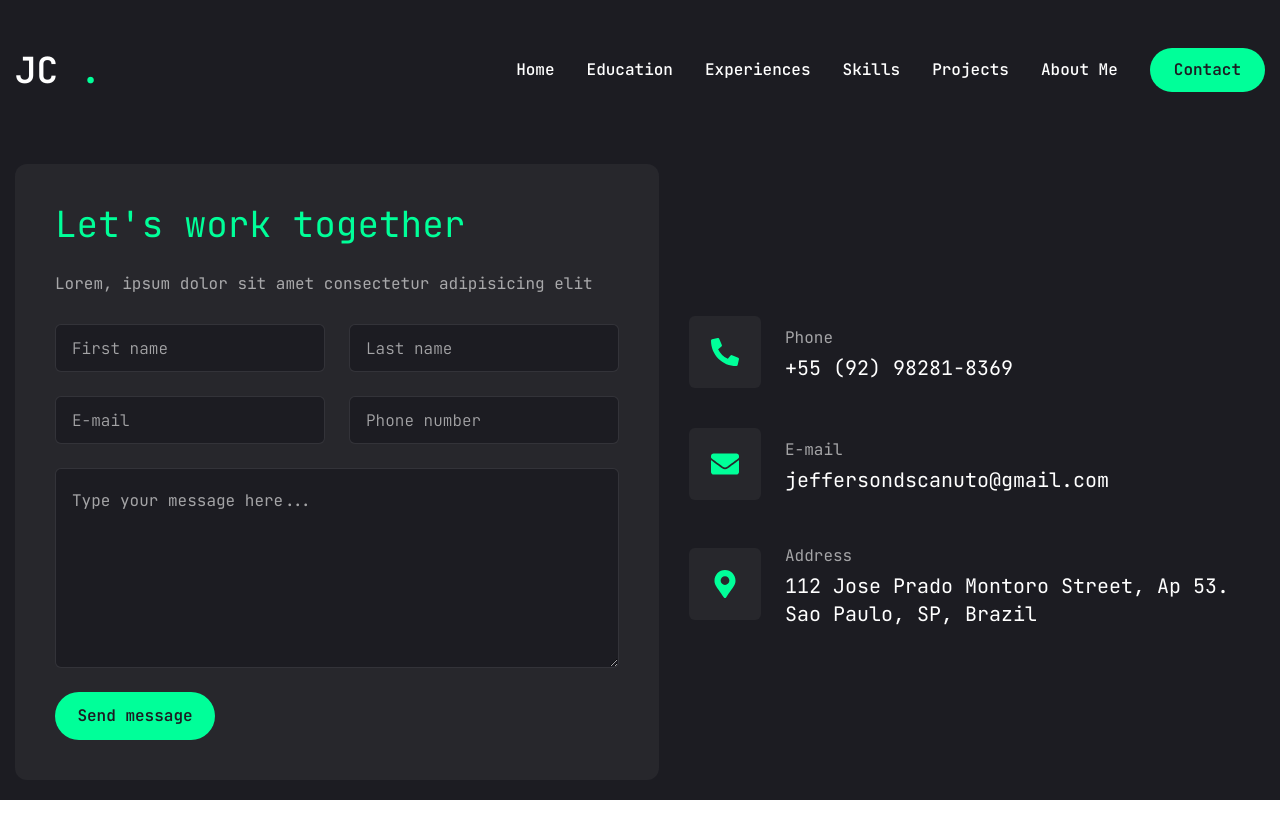
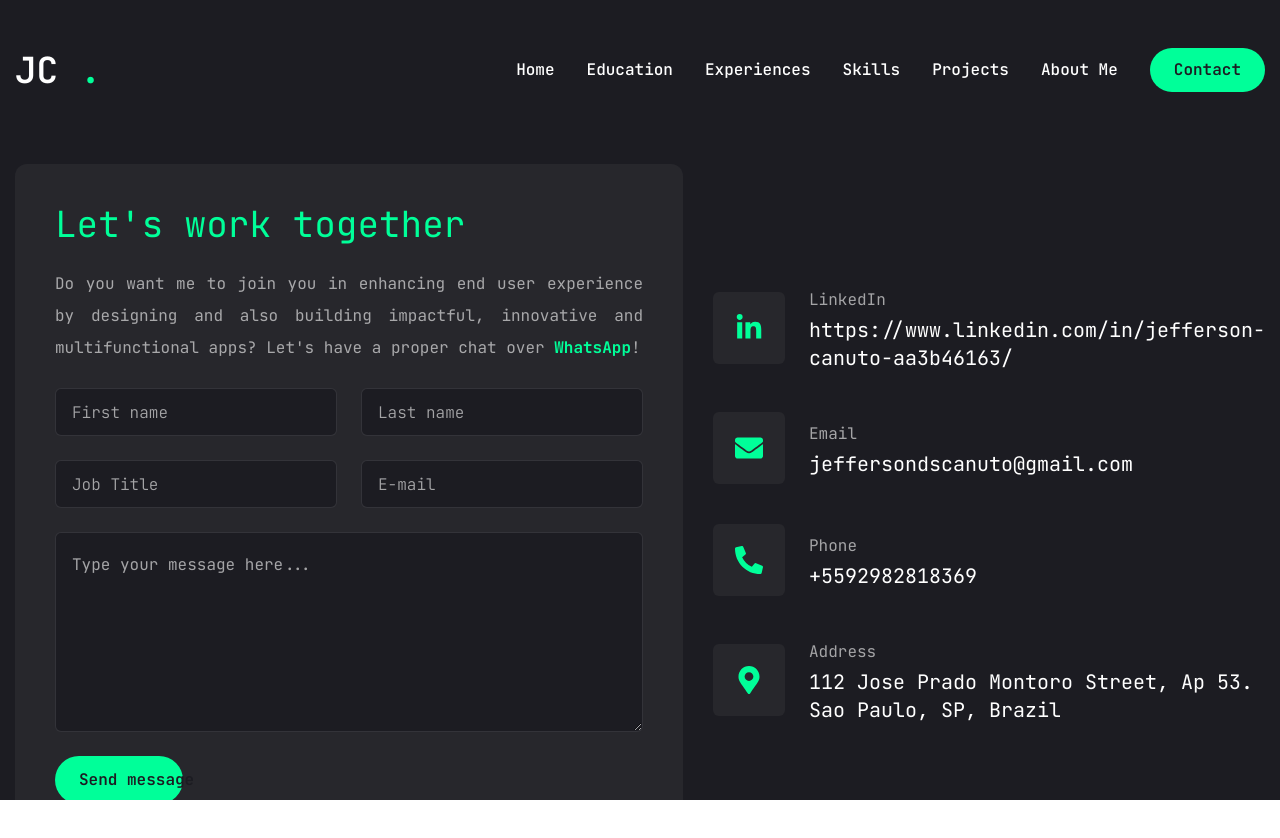
Before and after one commit to JeffersonCanuto/jefferson-portfolio, a Next.js app: page /contact in a window 1280 px wide. Shown: the top 838 px of the page. Before the commit the page ends 804 px from the top, so only its background shows below. Built offline with nearby package versions, Linux system fonts and the light colour scheme.

Commit message:
feat: implement Contact page

```diff
--- a/src/app/contact/page.jsx
+++ b/src/app/contact/page.jsx
@@ -3,26 +3,33 @@
 import { Button } from "@/components/ui/button";
 import { Input } from "@/components/ui/input";
 import { Textarea } from "@/components/ui/textarea";
+import Link from "next/link";
 
-import { FaPhoneAlt, FaEnvelope, FaMapMarkerAlt } from "react-icons/fa";
+import { FaWhatsapp, FaPhoneAlt, FaLinkedinIn, FaEnvelope, FaMapMarkerAlt } from "react-icons/fa";
 
 import { motion } from "framer-motion";
 
 const infos = [
     {
         index: 1,
-        icon: <FaPhoneAlt />,
-        title: "Phone",
-        description: "+55 (92) 98281-8369"
+        icon: <FaLinkedinIn />,
+        title: "LinkedIn",
+        description: "https://www.linkedin.com/in/jefferson-canuto-aa3b46163/"
     },
     {
         index: 2,
         icon: <FaEnvelope />,
-        title: "E-mail",
+        title: "Email",
         description: "jeffersondscanuto@gmail.com"
     },
     {
         index: 3,
+        icon: <FaPhoneAlt />,
+        title: "Phone",
+        description: "+5592982818369"
+    },
+    {
+        index: 4,
         icon: <FaMapMarkerAlt />,
         title: "Address",
         description: "112 Jose Prado Montoro Street, Ap 53. Sao Paulo, SP, Brazil"
@@ -43,24 +50,27 @@ function Contact() {
             }}
             className="py-6"
         >
-            <div className="container mx-auto">
+            <div className="container mx-auto cursor-default">
                 <div className="flex flex-col xl:flex-row gap-[30px]">
                     {/* Form */}
                     <div className="xl:h-[54%] order-2 xl:order-none ">
                         <form className="flex flex-col gap-6 p-10 bg-[#27272c] rounded-xl">
                             <h3 className="text-4xl text-accent">Let's work together</h3>
-                            <p className="text-white/60">Lorem, ipsum dolor sit amet consectetur adipisicing elit</p>
+                            <p className="text-white/60 text-justify">Do you want me to join you in enhancing end user experience by designing and also building impactful, innovative and multifunctional apps? Let's have a proper chat over <b className="text-accent">WhatsApp</b>!</p>
                             {/* Input */}
                             <div className="grid grid-cols-1 md:grid-cols-2 gap-6">
                                 <Input type="firstName" placeholder="First name"/>
                                 <Input type="lastName" placeholder="Last name"/>
+                                <Input type="jobTitle" placeholder="Job Title"/>
                                 <Input type="email" placeholder="E-mail"/>
-                                <Input type="phone" placeholder="Phone number"/>
                             </div>
                             {/* Textarea */}
                             <Textarea className="h-[200px]" placeholder="Type your message here..."/>
                             {/* Button */}
-                            <Button size="md" className="max-w-40">Send message</Button>
+                            <Button size="md" className="max-w-[10vw] flex justify-between">
+                                Send message
+                                <FaWhatsapp className="text-2xl text-[#000]"/>
+                            </Button>
                         </form>
                     </div>
                     {/* Info */}
@@ -76,7 +86,15 @@ function Contact() {
                                         </div>
                                         <div className="flex-1">
                                             <p className="text-white/60">{info.title}</p>
-                                            <h3 className="text-xl">{info.description}</h3>
+                                            <h3 className="text-xl hover:text-accent">
+                                                {info.index === 1 ? (
+                                                    <Link href={`${info.description}`} target="_blank">
+                                                        {info.description}
+                                                    </Link>
+                                                ) : (
+                                                    info.description
+                                                )}
+                                            </h3>
                                         </div>
                                     </li>
                                 )
```
